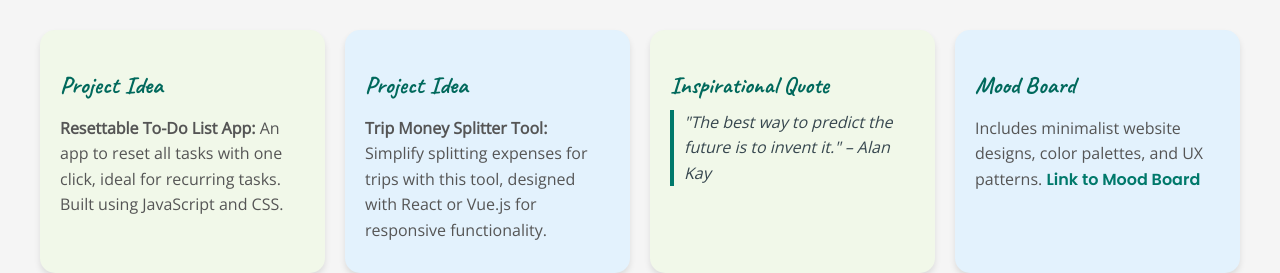
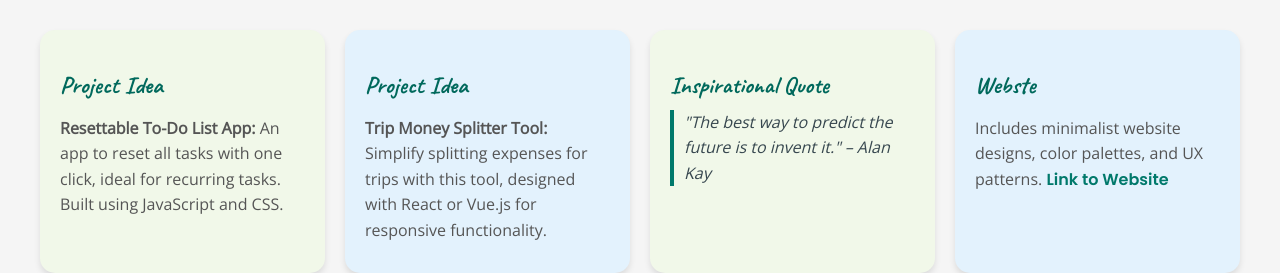
Before and after one commit to maikmixe/pallete-of-inspiration, a plain HTML site: page index.html in a window 1280 px wide. Shown: the part 152-425 px from the top of the page. Drawn offline with nearby package versions, Linux system fonts and the light colour scheme; a web font is replaced by a local one.

Commit message:
Update index.html
mood board to website

```diff
--- a/index.html
+++ b/index.html
@@ -27,8 +27,8 @@
             <blockquote>"The best way to predict the future is to invent it." – Alan Kay</blockquote>
         </div>
         <div class="item">
-            <h2>Mood Board</h2>
-            <p>Includes minimalist website designs, color palettes, and UX patterns. <a href="https://www.pinterest.com">Link to Mood Board</a></p>
+            <h2>Webste</h2>
+            <p>Includes minimalist website designs, color palettes, and UX patterns. <a href="https://maikmixe.github.io/pallete-of-inspiration/">Link to Website</a></p>
         </div>
         <div class="item">
             <h2>Resource</h2>
```
